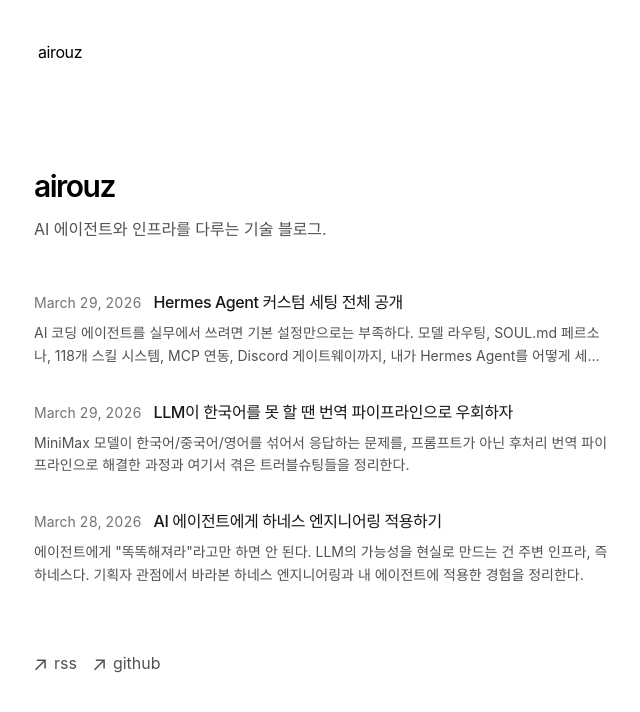
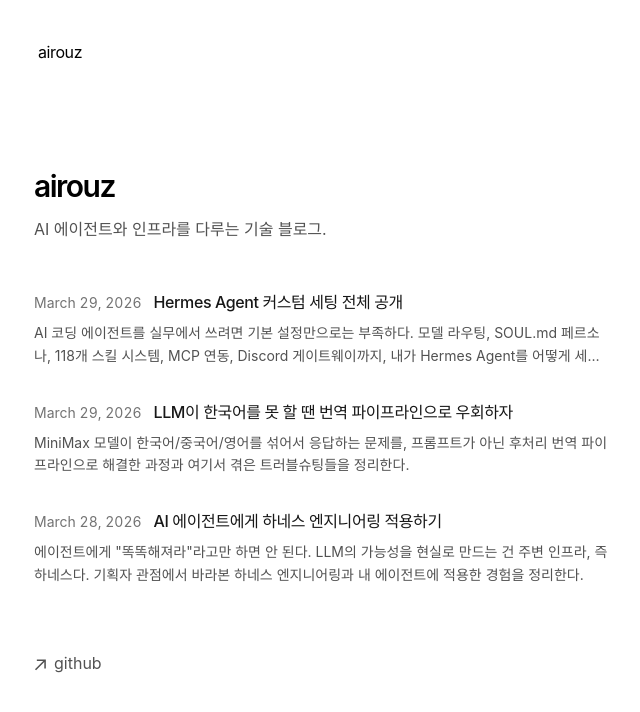
Before and after one commit to airouz/airouz-blog, a Next.js app: page / in a window 1280 px wide. Shown: the top 712 px of the page, without its empty margins (318-958 px from the left). Built offline with nearby package versions, Linux system fonts and the light colour scheme.

Commit message:
update app/components/footer.tsx

```diff
--- a/app/components/footer.tsx
+++ b/app/components/footer.tsx
@@ -24,17 +24,6 @@
             className="flex items-center transition-all hover:text-neutral-800 dark:hover:text-neutral-100"
             rel="noopener noreferrer"
             target="_blank"
-            href="/rss"
-          >
-            <ArrowIcon />
-            <p className="ml-2 h-7">rss</p>
-          </a>
-        </li>
-        <li>
-          <a
-            className="flex items-center transition-all hover:text-neutral-800 dark:hover:text-neutral-100"
-            rel="noopener noreferrer"
-            target="_blank"
             href="https://github.com/airouz/airouz-blog"
           >
             <ArrowIcon />
```
